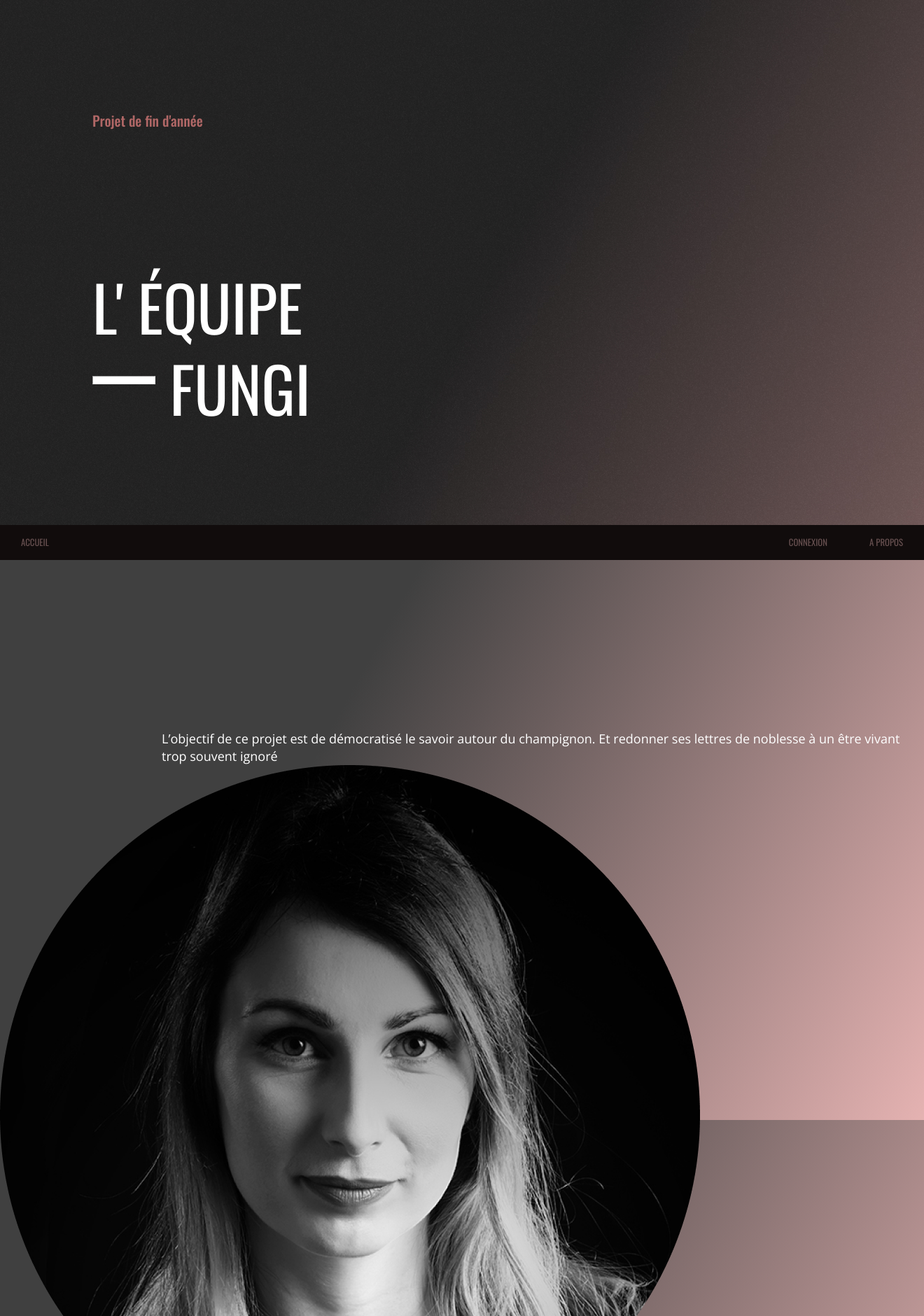
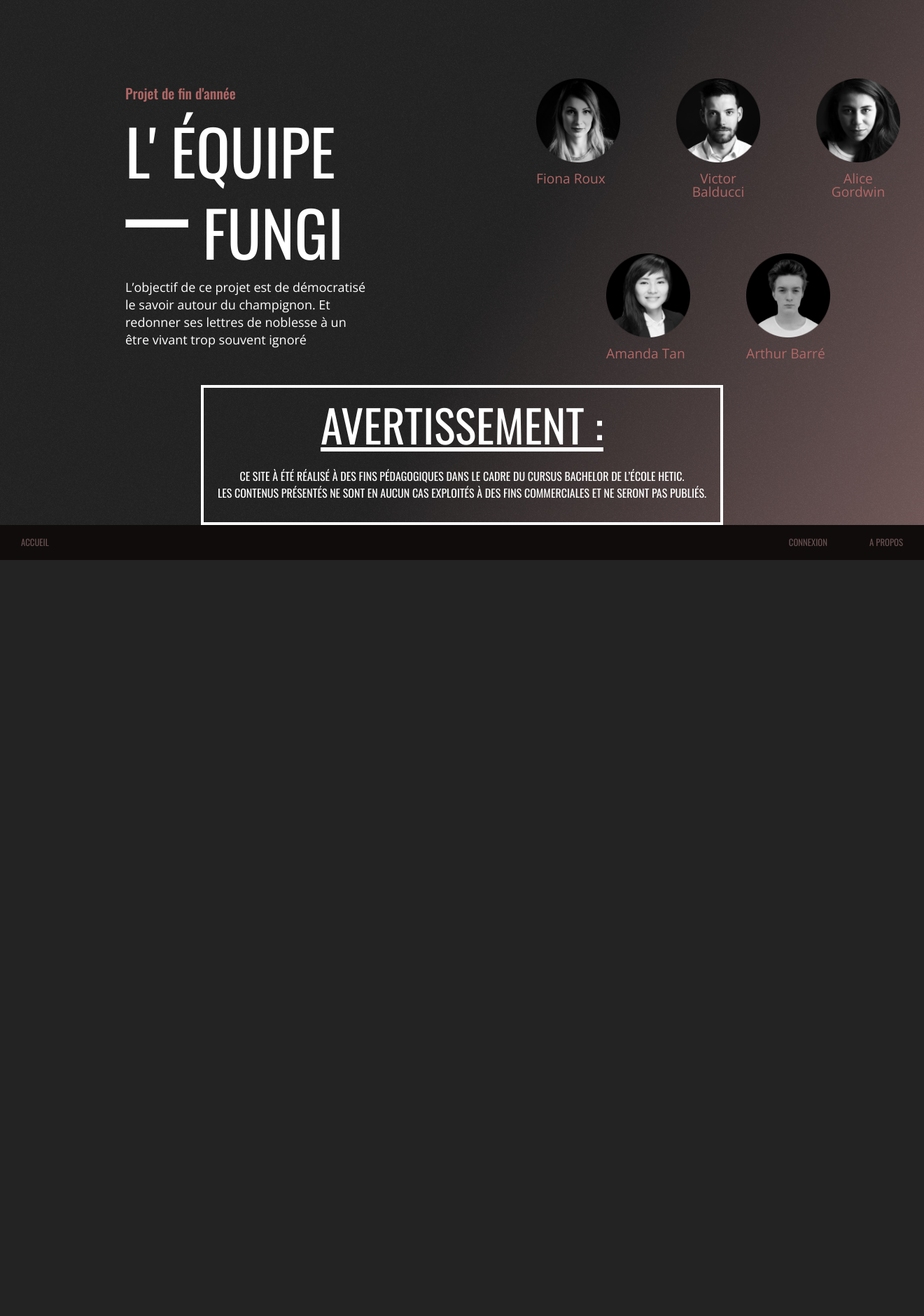
Before and after one commit to tanamanda13/webdoc_test, a PHP site: page /about.php in a window 1320 px wide. Shown: the top 1880 px of the page at 70% size. After the commit the page ends 800 px from the top, so only its background shows below. Run offline with PHP 8.4, Linux system fonts and the light colour scheme.

Commit message:
about ok

```diff
--- a/css/style.css
+++ b/css/style.css
@@ -780,3 +780,104 @@
 .tooltips__image {
   max-width: 100%;
 }
+
+ /*
+ ABOUT
+ */
+
+ .about__wrapper {
+  height: 100%;
+  width: 100%;
+  position: relative;
+}
+
+.about__wrapper--intro,
+.about__wrapper--people,
+.about__wrapper--disclamer {
+  position: absolute;
+}
+
+.about__wrapper--intro {
+  width: 400px;
+  height: 400px;
+  left: 10%;
+  top: 34%;
+  transform: translateY(-50%);
+  padding-top: 40px;
+  padding-left: 40px;
+}
+
+.about__wrapper--intro strong,
+.about__wrapper--intro h1,
+.about__wrapper--intro p {
+  margin: 5px;
+  padding: 2px
+}
+
+.about__wrapper--people {
+  width: 600px;
+  height: 400px;
+  left: 55%;
+  top: 34%;
+  transform: translateY(-50%);
+  display: flex;
+  flex-wrap: wrap;
+  justify-content: center;
+}
+
+.about__wrapper--people .about__container {
+  width: 120px;
+  height: 170px;
+  margin: 40px;
+
+}
+
+.about__wrapper--people .about__container img {
+  width: 100%;
+
+}
+
+.about__wrapper--people .about__container p {
+  color: #B06766;
+  font-family: 'Open Sans', sans-serif;
+  font-size: 1.2rem;
+  display: inline-block;
+  text-align: center;
+  padding-top: 10px;
+}
+
+
+.about__wrapper--disclamer {
+  width: 100%;
+  height: 200px;
+  left: 0;
+  bottom: 50px;
+  display: flex;
+  justify-content: center;
+}
+
+.about__wrapper--disclamer .bordered-text {
+  border: 4px #ffffff solid;
+  padding: 20px;
+  text-align: center;
+  display: inline-block;
+}
+
+.about__wrapper--disclamer h2 {
+  font-family: 'Oswald', sans-serif;
+  font-size: 4rem;
+  color: #FFFFFF;
+  display: inline-block;
+  text-transform: uppercase;
+  text-decoration: underline;
+}
+
+.about__wrapper--disclamer p {
+  font-family: 'Oswald', sans-serif;
+  font-style: normal;
+  font-size: 1rem;
+  line-height: 1.5rem;
+  text-transform: uppercase;
+  color: #FFFFFF;
+  padding-top: 30px;
+}
```
